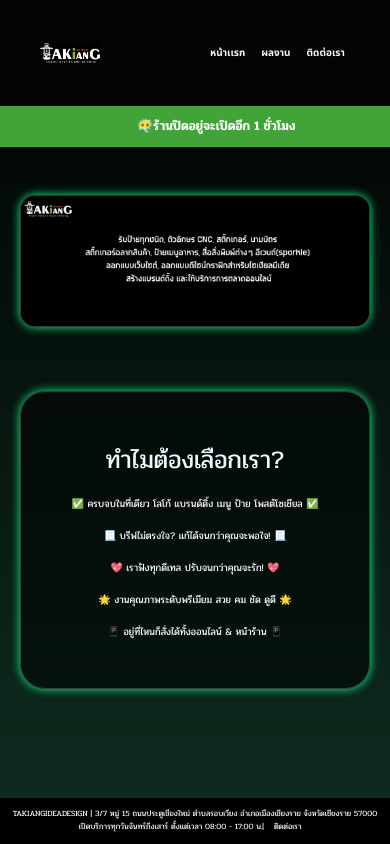
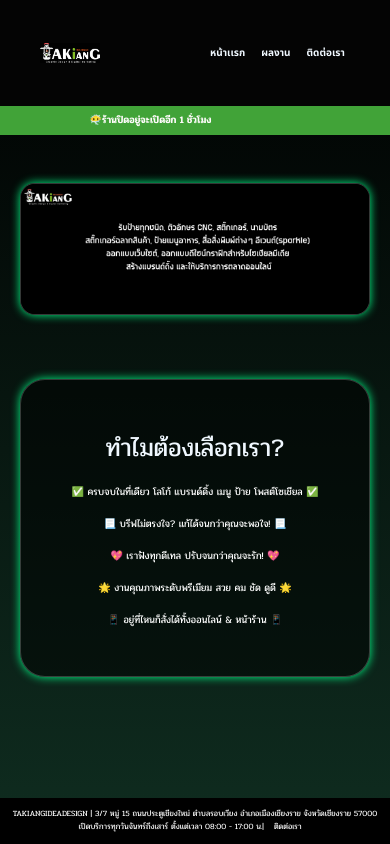
Before and after one commit to dreammmm666/web1, a React (Vite) app: page / in a window 390 px wide. Built offline with nearby package versions, Linux system fonts and the light colour scheme; a web font is replaced by a local one.

Commit message:
Commit Time

```diff
--- a/src/css/Time.css
+++ b/src/css/Time.css
@@ -33,9 +33,13 @@
 @media screen and (max-width :932px) {
    .time-container{
     width:100%;
+    height: 4%;
     padding: 10px 50%;
-    font-size: small;
+    font-size: 10px;
      font-family: 'Pridi', serif;
   line-height: 1.6;
+  align-items: center;
+  display: flex;
+  justify-content: center;
    }
 }
```
